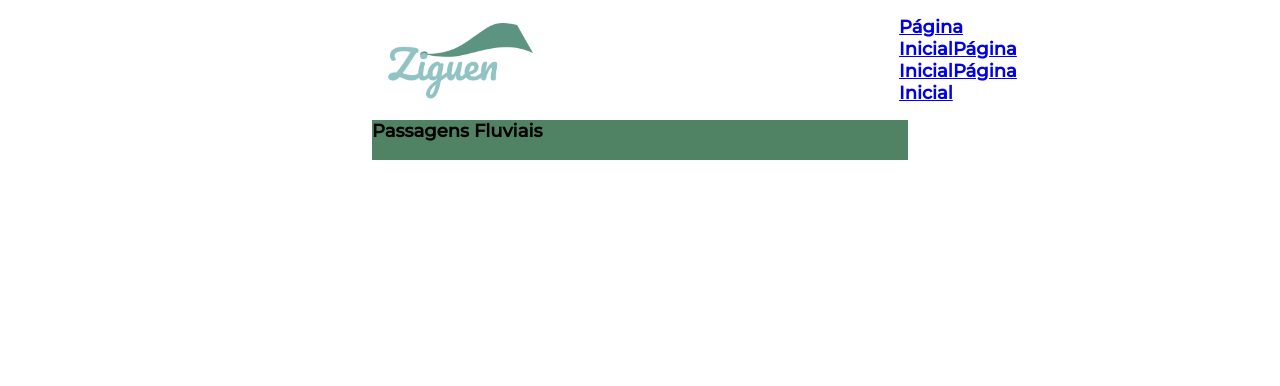
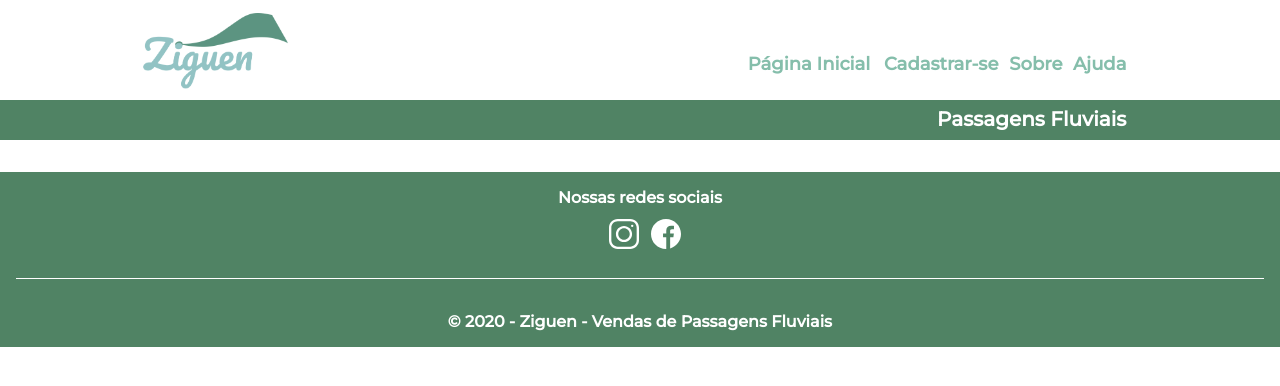
Before and after one commit to GeiseSaunier/2020.1-Ziguen-Front, a React (Create React App) app in the folder ziguen1.0/: page /login in a window 1280 px wide. Shown: the top 386 px of the page. Built offline with nearby package versions, Linux system fonts and the light colour scheme.

Commit message:
feat(#20): organizing header and footer on pages
Co-authored-by: GeiseSaunier <geisesaunier3939@gmail.com>

```diff
--- a/ziguen1.0/package.json
+++ b/ziguen1.0/package.json
@@ -11,6 +11,7 @@
     "@types/node": "^12.0.0",
     "@types/react": "^16.9.53",
     "@types/react-dom": "^16.9.0",
+    "formik": "^2.2.0",
     "pure-react-carousel": "^1.27.5",
     "react": "^16.14.0",
     "react-dom": "^16.14.0",
--- a/ziguen1.0/src/pages/Home.tsx
+++ b/ziguen1.0/src/pages/Home.tsx
@@ -7,6 +7,7 @@ import { CarouselProvider, Slider, Slide, ButtonBack, ButtonNext } from 'pure-re
 
 import 'pure-react-carousel/dist/react-carousel.es.css';
 import '../styles/pages/home.css'
+import '../styles/pages/header.css'
 
 import slide1Img from '../images/slide-1-teste.jpg'
 import slide2Img from '../images/slide-2-teste.jpg'
--- a/ziguen1.0/src/pages/Login.tsx
+++ b/ziguen1.0/src/pages/Login.tsx
@@ -1,25 +1,40 @@
 import React from 'react';
 import { Link } from 'react-router-dom';
+
 import logoImg from '../images/logo.png';
+import facebookImg from '../images/facebook.svg'
+import instagramImg from '../images/instagram.svg'
 
 import '../styles/pages/login.css'
+import '../styles/pages/header.css'
+import '../styles/pages/footer.css'
 
 function Login() {
     return (
         <div id="login-page">
             <div className="top-bar">
-                <header>
-                    <img src={logoImg} alt="Logo" className="img-logo"/>
-                    <div className="navbar">
-                        <Link to="/" className="home-link">Página Inicial</Link>
-                        <Link to="/" className="home-link">Página Inicial</Link>
-                        <Link to="/" className="home-link">Página Inicial</Link>
-                    </div>
-                </header>
-                <div className="field">Passagens Fluviais</div>
+                <img src={logoImg} alt="Logo" className="img-logo"/>
+                <div className="navbar">
+                    <Link to="/" className="mais-vendidas-link">Página Inicial</Link>
+                    <Link to="./Login" className="login-link">Cadastrar-se</Link>
+                    <Link to="/" className="sobre-link">Sobre</Link>
+                    <Link to="/" className="ajuda-link">Ajuda</Link>
+                </div>
+                <div className="field">
+                    <p>Passagens Fluviais</p>
+                </div>
+            </div>
+
+
+            <div className="footer">
+                <p>Nossas redes sociais</p>
+                <img src={instagramImg} alt="Instagram" className="instagram-logo" />
+                <img src={facebookImg} alt="Facebook" className="facebook-logo" />
+                <p className="hr"></p>
+                <p className="space"></p>
+                <p>© 2020 - Ziguen - Vendas de Passagens Fluviais</p>
             </div>
         </div>
-
     )
 }
 
--- /dev/null
+++ b/ziguen1.0/src/styles/pages/footer.css
@@ -0,0 +1,43 @@
+
+.footer {
+    position: relative;
+    margin-top: 2rem;
+    padding: 1rem;
+    background-color: #508364;
+    bottom: 0;
+    left: 0;
+    width: 100%;
+    height: 25%;
+}
+
+.footer p {
+    color: #ffffff;
+    font-size: 16px;
+    text-align: center;
+}
+
+.footer .hr {
+    margin-top: 1.5rem;
+	margin-bottom: 1rem;
+    border: 0;
+	border-top: 1px solid #ffffff;
+	box-sizing: content-box;
+  	height: 0;
+  	overflow: visible;
+}
+
+.footer .instagram-logo {
+    height: 30px;
+    margin-left: 47.5%;
+    margin-top: 1%;
+}
+
+.footer .facebook-logo {
+    height: 30px;
+    margin-left: 1%;
+    margin-top: 1%;
+}
+
+.footer .space {
+    height: 17px;
+}
--- /dev/null
+++ b/ziguen1.0/src/styles/pages/header.css
@@ -0,0 +1,101 @@
+
+.top-bar {
+    display: flex;
+    align-items: center;
+    flex-direction: column;
+}
+
+.top-bar .field {
+    width: 100%;
+    height: 40px;
+    background: #508364;
+}
+
+.top-bar .field p {
+    position: absolute;
+    right: 0;
+    top: 0;
+    margin-right: 12%;
+
+    font-size: 20px;
+    line-height: 238px;
+    color: #ffffff;
+
+    display: flex;
+    flex-direction: column;
+
+    text-align: right;
+}
+
+.top-bar .img-logo {
+    height: 100px;
+    margin-right: 67%;
+}
+
+.top-bar .navbar .mais-vendidas-link {
+    position: absolute;
+    right: 0;
+    top: 0;
+    margin-right: 32%;
+
+    line-height: 128px;
+    color: #85BEAB;
+    text-decoration: none;
+    font-size: 18px;
+
+    display: flex;
+    flex-direction: column;
+
+    text-align: right;
+}
+
+.top-bar .navbar .login-link {
+    position: absolute;
+    right: 0;
+    top: 0;
+    margin-right: 22%;
+
+    line-height: 128px;
+    color: #85BEAB;
+    text-decoration: none;
+    font-size: 18px;
+
+    display: flex;
+    flex-direction: column;
+
+    text-align: right;
+}
+
+.top-bar .navbar .sobre-link {
+    position: absolute;
+    right: 0;
+    top: 0;
+    margin-right: 17%;
+
+    line-height: 128px;
+    color: #85BEAB;
+    text-decoration: none;
+    font-size: 18px;
+
+    display: flex;
+    flex-direction: column;
+
+    text-align: right;
+}
+
+.top-bar .navbar .ajuda-link {
+    position: absolute;
+    right: 0;
+    top: 0;
+    margin-right: 12%;
+
+    line-height: 128px;
+    color: #85BEAB;
+    text-decoration: none;
+    font-size: 18px;
+
+    display: flex;
+    flex-direction: column;
+
+    text-align: right;
+}
--- a/ziguen1.0/src/styles/pages/home.css
+++ b/ziguen1.0/src/styles/pages/home.css
@@ -4,107 +4,6 @@
 
     position: relative;
     justify-content: center;
-}
-
-#home-page .top-bar {
-    display: flex;
-    align-items: center;
-    flex-direction: column;
-}
-
-.top-bar .field {
-    width: 100%;
-    height: 40px;
-    background: #508364;
-}
-
-.top-bar .field p {
-    position: absolute;
-    right: 0;
-    top: 0;
-    margin-right: 12%;
-
-    font-size: 20px;
-    line-height: 238px;
-    color: #ffffff;
-
-    display: flex;
-    flex-direction: column;
-
-    text-align: right;
-}
-
-.top-bar .img-logo {
-    height: 100px;
-    margin-right: 67%;
-}
-
-.top-bar .navbar .mais-vendidas-link {
-    position: absolute;
-    right: 0;
-    top: 0;
-    margin-right: 32%;
-
-    line-height: 128px;
-    color: #85BEAB;
-    text-decoration: none;
-    font-size: 18px;
-
-    display: flex;
-    flex-direction: column;
-
-    text-align: right;
-}
-
-.top-bar .navbar .login-link {
-    position: absolute;
-    right: 0;
-    top: 0;
-    margin-right: 22%;
-
-    line-height: 128px;
-    color: #85BEAB;
-    text-decoration: none;
-    font-size: 18px;
-
-    display: flex;
-    flex-direction: column;
-
-    text-align: right;
-}
-
-.top-bar .navbar .sobre-link {
-    position: absolute;
-    right: 0;
-    top: 0;
-    margin-right: 17%;
-
-    line-height: 128px;
-    color: #85BEAB;
-    text-decoration: none;
-    font-size: 18px;
-
-    display: flex;
-    flex-direction: column;
-
-    text-align: right;
-}
-
-.top-bar .navbar .ajuda-link {
-    position: absolute;
-    right: 0;
-    top: 0;
-    margin-right: 12%;
-
-    line-height: 128px;
-    color: #85BEAB;
-    text-decoration: none;
-    font-size: 18px;
-
-    display: flex;
-    flex-direction: column;
-
-    text-align: right;
 }
 
 .carousel .carousel-provider .button-back {
@@ -268,46 +167,3 @@
 .cards .card .space {
     height: 15px;
 }
-
-#home-page .footer {
-    position: relative;
-    margin-top: 2rem;
-    padding: 1rem;
-    background-color: #508364;
-    bottom: 0;
-    left: 0;
-    width: 100%;
-    height: 25%;
-}
-
-#home-page .footer p {
-    color: #ffffff;
-    font-size: 16px;
-    text-align: center;
-}
-
-.footer .hr {
-    margin-top: 1.5rem;
-	margin-bottom: 1rem;
-    border: 0;
-	border-top: 1px solid #ffffff;
-	box-sizing: content-box;
-  	height: 0;
-  	overflow: visible;
-}
-
-.footer .instagram-logo {
-    height: 30px;
-    margin-left: 47.5%;
-    margin-top: 1%;
-}
-
-.footer .facebook-logo {
-    height: 30px;
-    margin-left: 1%;
-    margin-top: 1%;
-}
-
-.footer .space {
-    height: 17px;
-}
--- a/ziguen1.0/src/styles/pages/login.css
+++ b/ziguen1.0/src/styles/pages/login.css
@@ -1,33 +1,11 @@
 #login-page {
-    width: 100vw;
-    height: 100vh;
+    width: 100%;
+    height: 100%;
 
     position: relative;
-    display: flex;
     justify-content: center;
 }
 
-.top-bar {
-    display: flex;
-    align-items: center;
-    flex-direction: column;
+.meio {
+    position: absolute;
 }
-
-header {
-    display: flex;
-    align-items: center;
-    flex-direction: row;
-    justify-content: space-between;
-
-    height: 120px;
-}
-
-.field {
-    width: 100vw;
-    height: 40px;
-    background: #508364;
-}
-
-.img-logo {
-    height: 100px;
-}
```
Also changed, not shown: 1 other file (tests, documents, lock files or other folders).
